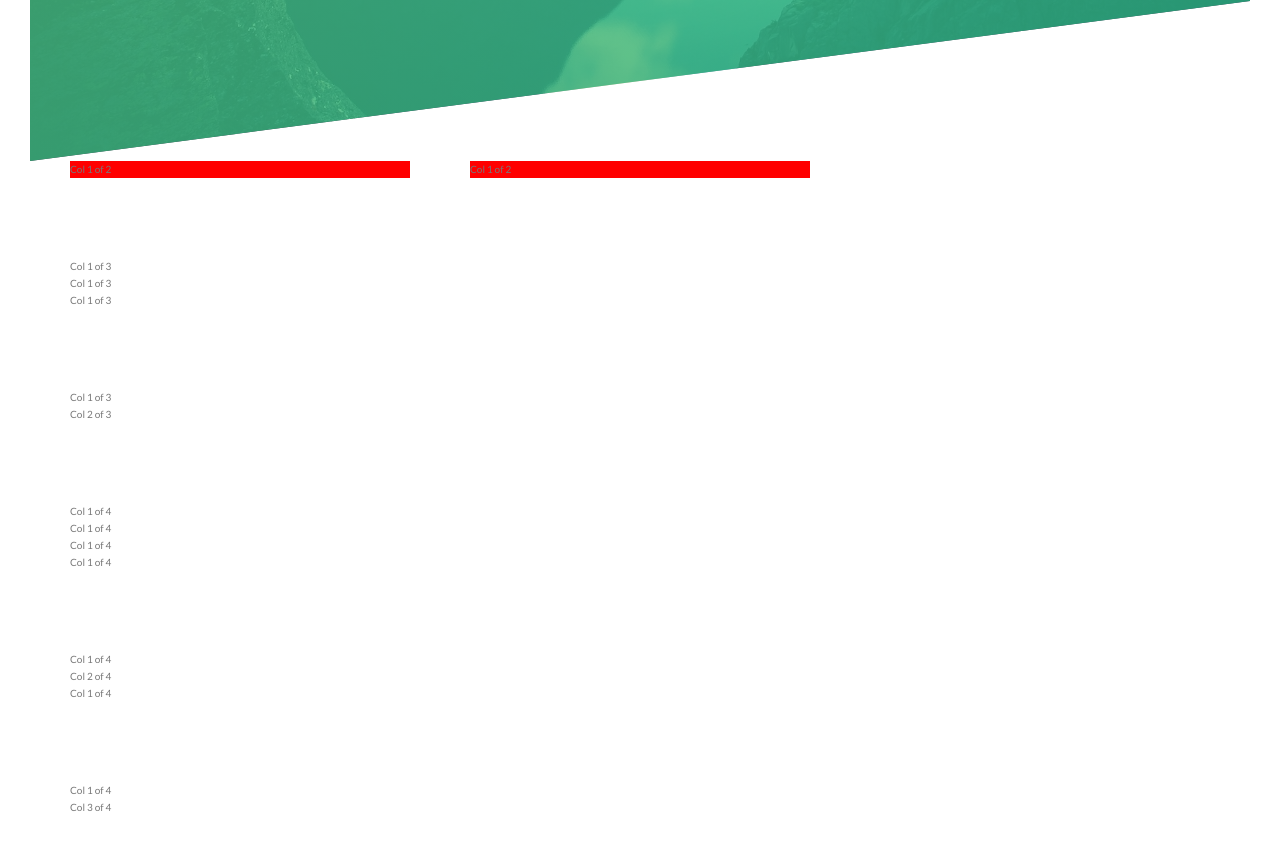
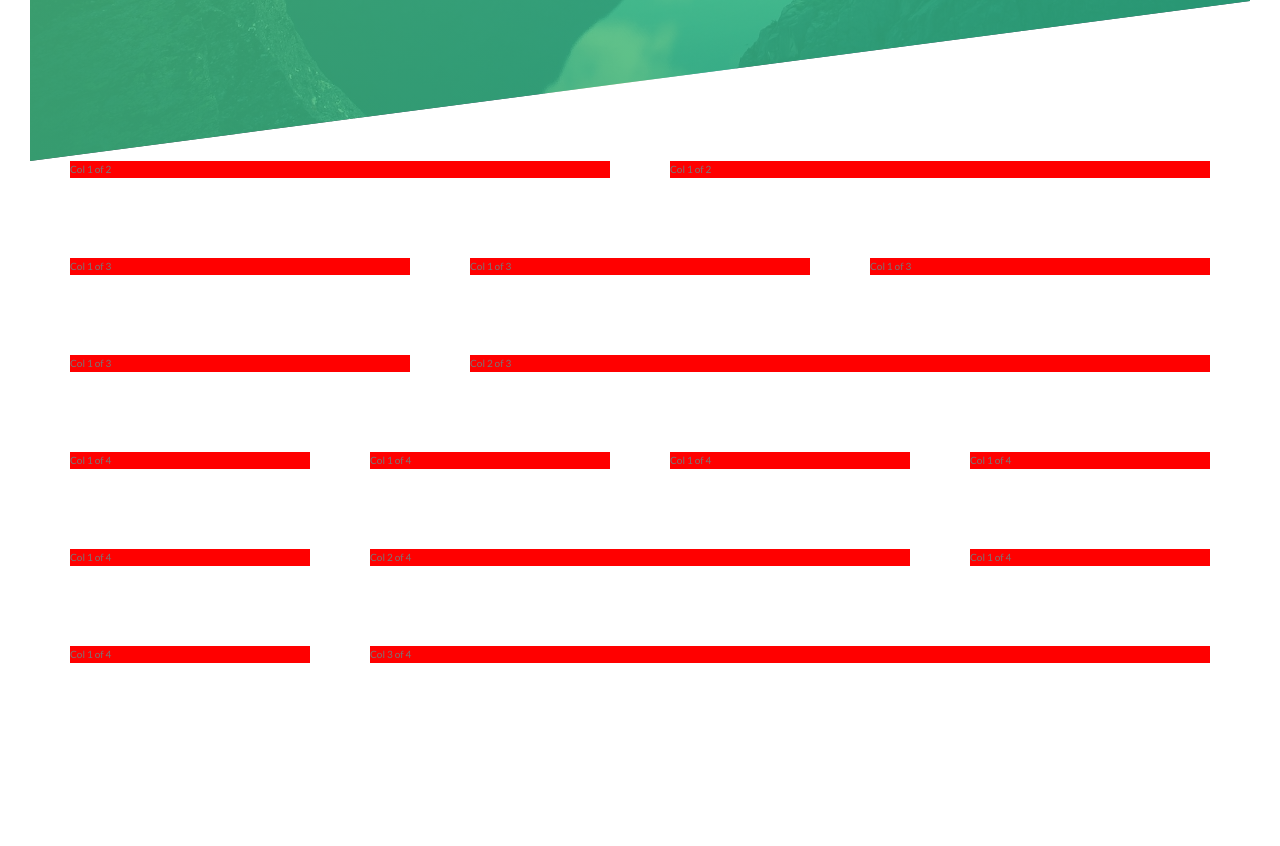
Before and after one commit to jjayjack/CSS-animations, a website: page index.html in a window 1280 px wide. Shown: the part 629-1475 px from the top of the page. After the commit the page ends 1322 px from the top, so only its background shows below. Drawn offline with Linux system fonts and the light colour scheme.

Commit message:
SCSS Attribute selection & Grid Manipulation

```diff
--- a/sass/layout/_grid.scss
+++ b/sass/layout/_grid.scss
@@ -9,8 +9,8 @@
 
 	@include clearfix;
 
-	.col-1-of-2 {
-		width: calc((100% - #{$gutter-horizontal}) / 2);
+	[class^='col-'] {
+		//any class that starts with col
 		background-color: red;
 		float: left;
 
@@ -20,6 +20,33 @@
 	}
 
 	.col-1-of-2 {
+		width: calc((100% - #{$gutter-horizontal}) / 2);
+	}
+
+	.col-1-of-3 {
 		width: calc((100% - 2 *#{$gutter-horizontal}) / 3);
 	}
+
+	.col-2-of-3 {
+		width: calc(
+			2 * ((100% - 2 *#{$gutter-horizontal}) / 3) + #{$gutter-horizontal}
+		);
+	}
+
+	.col-1-of-4 {
+		width: calc((100% - 3 * #{$gutter-horizontal}) / 4);
+	}
+
+	.col-2-of-4 {
+		width: calc(
+			2 * ((100% - 3 * #{$gutter-horizontal}) / 4) + #{$gutter-horizontal}
+		);
+	}
+
+	.col-3-of-4 {
+		width: calc(
+			3 * ((100% - 3 *#{$gutter-horizontal}) / 4) +
+				(2 * #{$gutter-horizontal})
+		);
+	}
 }
```
Also changed, not shown: css/style.css.
